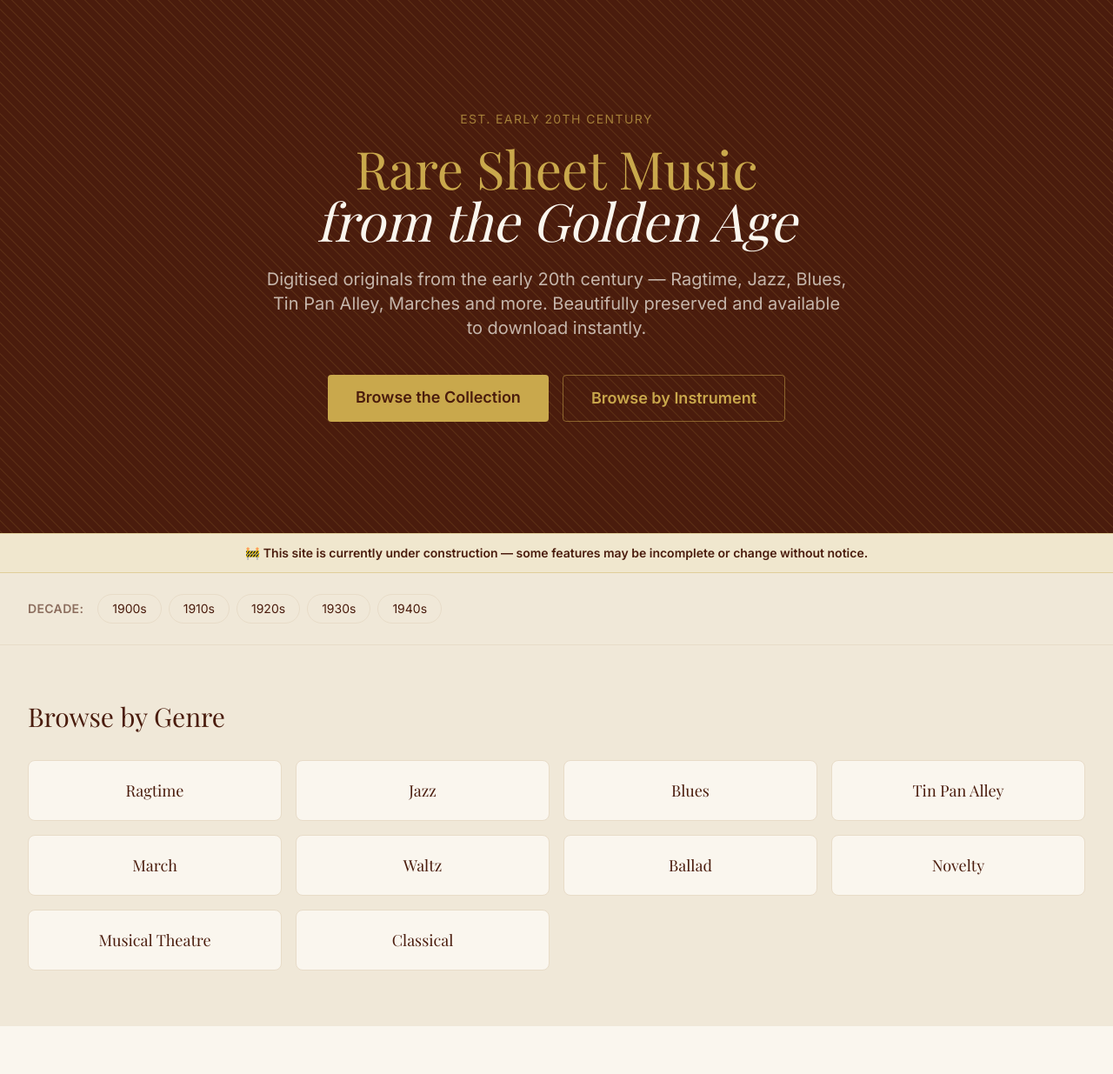
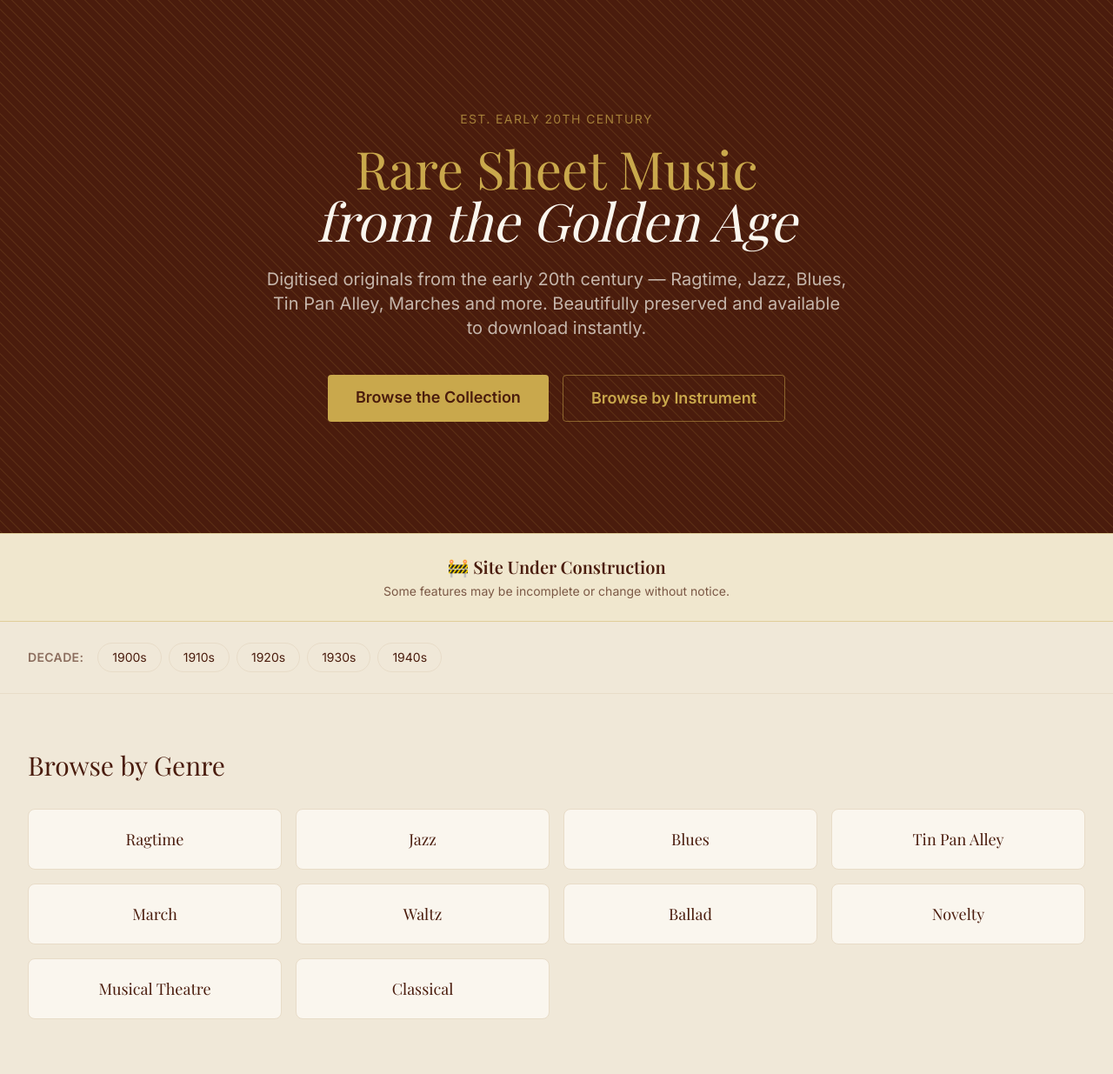
Before and after one commit to polyphonica/antiquetunes, a Django app: page / in a window 1280 px wide. Shown: the part 144-1379 px from the top of the page at 87% size. Run offline with Django 5.2, Linux system fonts and the light colour scheme; data comes from the database, SQL or seed files in the repository; data that the repository does not hold is empty; some libraries are stand-ins or nearby versions; some web fonts are replaced.

Commit message:
Make under construction banner larger
Co-Authored-By: Claude Sonnet 4.6 <noreply@anthropic.com>

```diff
--- a/templates/home.html
+++ b/templates/home.html
@@ -45,10 +45,9 @@
 </section>
 
 {# ── Under construction banner ── #}
-<div role="status" class="bg-gold/20 border-y border-gold/40 text-center py-3 px-4">
-  <p class="text-mahogany text-sm font-semibold">
-    🚧 This site is currently under construction — some features may be incomplete or change without notice.
-  </p>
+<div role="status" class="bg-gold/20 border-y border-gold/40 text-center py-6 px-4">
+  <p class="text-mahogany text-xl font-display font-semibold mb-1">🚧 Site Under Construction</p>
+  <p class="text-mahogany/70 text-sm">Some features may be incomplete or change without notice.</p>
 </div>
 
 {# ── Browse by decade ── #}
```
